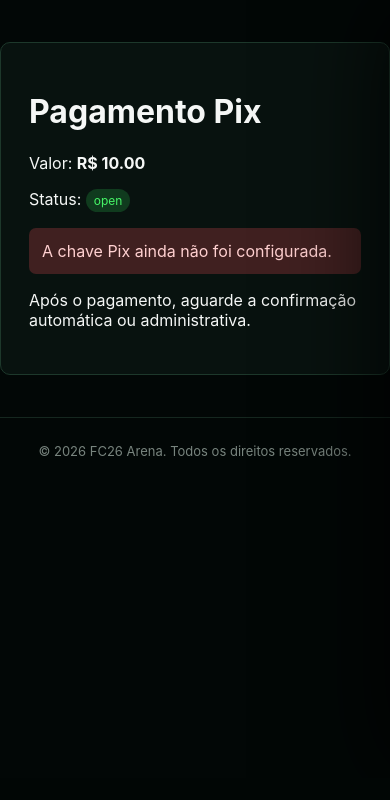
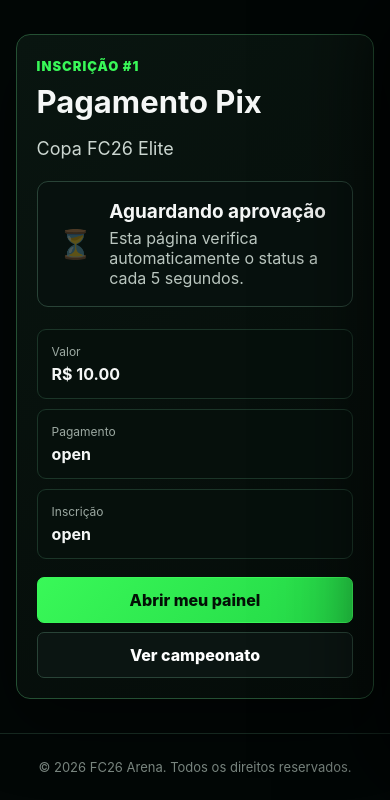
Before and after one commit to alex216br-dotcom/FC26Arena-Web, a FastAPI app: page /pagamento/1 in a window 390 px wide. Shown: the part 66-866 px from the top of the page. Before the commit the page ends 522 px from the top, so only its background shows below. Run offline with FastAPI, Linux system fonts and the light colour scheme; a user stored in the database is signed in; tables that the repository leaves empty hold one stand-in row (values such as "Sample post"); some libraries are stand-ins or nearby versions.

Commit message:
Corrigir aprovação de pagamentos

```diff
--- a/app/main.py
+++ b/app/main.py
@@ -24,7 +24,8 @@ from .models import (
 from .security import hash_password, token_urlsafe, verify_password
 from .services import (
     audit, clear_tournament_matches, entry_name, generate_groups,
-    process_confirmed_result, seed_achievements, sorted_group, unique_slug,
+    process_confirmed_result, registration_users, seed_achievements,
+    sorted_group, unique_slug,
 )
 
 BASE = Path(__file__).resolve().parent
@@ -129,6 +130,44 @@ def registration_ea_id(registration: Registration | None) -> str:
     if registration is None or not registration.user:
         return "—"
     return registration.user.ea_id or "—"
+
+
+def apply_payment_status(
+    db: Session,
+    payment: Payment,
+    status: str,
+) -> tuple[Payment, Registration]:
+    """
+    Mantém o pagamento e a inscrição sempre sincronizados.
+    """
+    normalized_status = status.strip().lower()
+    allowed_statuses = {"pending", "approved", "rejected"}
+
+    if normalized_status not in allowed_statuses:
+        raise ValueError("Status de pagamento inválido.")
+
+    registration = db.get(Registration, payment.registration_id)
+    if not registration:
+        raise ValueError("A inscrição vinculada ao pagamento não existe.")
+
+    payment.status = normalized_status
+
+    if normalized_status == "approved":
+        registration.payment_status = "approved"
+        registration.status = "approved"
+    elif normalized_status == "rejected":
+        registration.payment_status = "rejected"
+        registration.status = "rejected"
+    else:
+        registration.payment_status = "pending"
+        registration.status = "pending"
+
+    db.flush()
+    db.commit()
+    db.refresh(payment)
+    db.refresh(registration)
+    return payment, registration
+
 
 def tournament_registration_counts(db: Session, tournament_id: int) -> dict[str, int]:
     registrations = db.scalars(
@@ -433,10 +472,25 @@ def tournament_register(
 @app.get("/pagamento/{payment_id}", response_class=HTMLResponse)
 def payment_page(payment_id: int, request: Request, db: Session = Depends(get_db)):
     user = require_user(request, db)
-    payment = db.get(Payment, payment_id)
+    payment = db.scalar(
+        select(Payment)
+        .options(
+            selectinload(Payment.registration).selectinload(Registration.tournament),
+            selectinload(Payment.registration).selectinload(Registration.user),
+            selectinload(Payment.registration).selectinload(Registration.team),
+        )
+        .where(Payment.id == payment_id)
+    )
     if not payment or not registration_contains_user(db, payment.registration, user):
         raise HTTPException(404)
-    return templates.TemplateResponse("payment.html", ctx(request, payment=payment))
+
+    response = templates.TemplateResponse(
+        "payment.html",
+        ctx(request, payment=payment),
+    )
+    response.headers["Cache-Control"] = "no-store, no-cache, must-revalidate"
+    response.headers["Pragma"] = "no-cache"
+    return response
 
 @app.post("/webhooks/pagamento")
 def payment_webhook(
@@ -452,12 +506,26 @@ def payment_webhook(
     if not payment:
         raise HTTPException(404)
     payment.external_id = external_id
-    payment.status = status
-    if status == "approved":
-        payment.registration.payment_status = "approved"
-        payment.registration.status = "approved"
-    db.commit()
-    return {"ok": True}
+    try:
+        payment, registration = apply_payment_status(db, payment, status)
+    except ValueError as exc:
+        db.rollback()
+        raise HTTPException(400, str(exc))
+
+    if payment.status == "approved":
+        for recipient in registration_users(db, registration):
+            notify_user(
+                db,
+                recipient,
+                "Pagamento aprovado",
+                f"Seu pagamento da inscrição em {registration.tournament.name} foi aprovado.",
+            )
+
+    return {
+        "ok": True,
+        "payment_status": payment.status,
+        "registration_status": registration.status,
+    }
 
 @app.get("/times", response_class=HTMLResponse)
 def teams_page(request: Request, db: Session = Depends(get_db)):
@@ -657,7 +725,16 @@ def admin_dashboard(request: Request, db: Session = Depends(get_db)):
     tournaments = db.scalars(select(Tournament).order_by(Tournament.id.desc())).all()
     users = db.scalars(select(User).order_by(User.id.desc())).all()
     registrations = db.scalars(select(Registration).order_by(Registration.id.desc())).all()
-    payments = db.scalars(select(Payment).order_by(Payment.id.desc()).limit(20)).all()
+    payments = db.scalars(
+        select(Payment)
+        .options(
+            selectinload(Payment.registration).selectinload(Registration.tournament),
+            selectinload(Payment.registration).selectinload(Registration.user),
+            selectinload(Payment.registration).selectinload(Registration.team),
+        )
+        .order_by(Payment.id.desc())
+        .limit(50)
+    ).all()
     reports = db.scalars(select(Report).order_by(Report.id.desc()).limit(20)).all()
     tickets = db.scalars(select(SupportTicket).order_by(SupportTicket.id.desc()).limit(20)).all()
     coupons = db.scalars(select(Coupon).order_by(Coupon.id.desc())).all()
@@ -696,6 +773,7 @@ def admin_dashboard(request: Request, db: Session = Depends(get_db)):
         coupons=coupons,
         audits=audits,
         stats=stats,
+        registration_label=registration_label,
         message=request.query_params.get("message"),
     ))
 
@@ -1187,22 +1265,80 @@ def admin_draw_groups(tournament_id: int, request: Request, db: Session = Depend
     audit(db, "draw_groups", "tournament", tournament_id, message)
     return admin_redirect(message, f"/admin/campeonato/{tournament_id}")
 
+
 @app.post("/admin/pagamento/{payment_id}")
-def admin_payment(payment_id: int, request: Request, status: Annotated[str, Form()], db: Session = Depends(get_db)):
+def admin_payment(
+    payment_id: int,
+    request: Request,
+    status: Annotated[str, Form()],
+    db: Session = Depends(get_db),
+):
     require_admin(request)
-    payment = db.get(Payment, payment_id)
+
+    payment = db.scalar(
+        select(Payment)
+        .options(
+            selectinload(Payment.registration).selectinload(Registration.tournament),
+            selectinload(Payment.registration).selectinload(Registration.user),
+            selectinload(Payment.registration).selectinload(Registration.team),
+        )
+        .where(Payment.id == payment_id)
+    )
     if not payment:
-        raise HTTPException(404)
-    payment.status = status
-    if status == "approved":
-        payment.registration.payment_status = "approved"
-        payment.registration.status = "approved"
-    elif status == "rejected":
-        payment.registration.payment_status = "rejected"
-        payment.registration.status = "rejected"
-    db.commit()
-    audit(db, "payment", "payment", payment.id, status)
-    return RedirectResponse("/admin?message=Pagamento atualizado", 303)
+        return admin_redirect("Pagamento não encontrado.", "/admin#pagamentos")
+
+    try:
+        payment, registration = apply_payment_status(db, payment, status)
+    except Exception as exc:
+        db.rollback()
+        return admin_redirect(
+            f"Não foi possível atualizar o pagamento: {exc}",
+            "/admin#pagamentos",
+        )
+
+    if payment.status == "approved":
+        subject = "Pagamento aprovado"
+        body = (
+            f"Seu pagamento da inscrição em "
+            f"{registration.tournament.name} foi aprovado. "
+            f"Sua inscrição está confirmada."
+        )
+    elif payment.status == "rejected":
+        subject = "Pagamento recusado"
+        body = (
+            f"O pagamento da inscrição em "
+            f"{registration.tournament.name} foi recusado. "
+            f"Entre em contato com o suporte se precisar."
+        )
+    else:
+        subject = "Pagamento pendente"
+        body = (
+            f"O pagamento da inscrição em "
+            f"{registration.tournament.name} voltou para análise."
+        )
+
+    for recipient in registration_users(db, registration):
+        notify_user(db, recipient, subject, body)
+
+    audit(
+        db,
+        "payment",
+        "payment",
+        payment.id,
+        (
+            f"payment={payment.status}; "
+            f"registration={registration.status}; "
+            f"registration_id={registration.id}"
+        ),
+    )
+
+    return admin_redirect(
+        (
+            f"Pagamento #{payment.id} atualizado para {payment.status}. "
+            f"Inscrição #{registration.id}: {registration.status}."
+        ),
+        "/admin#pagamentos",
+    )
 
 @app.post("/admin/denuncia/{report_id}")
 def admin_report(report_id: int, request: Request, status: Annotated[str, Form()], db: Session = Depends(get_db)):
--- a/app/static/style.css
+++ b/app/static/style.css
@@ -397,3 +397,42 @@ body.menu-open{overflow:hidden}
   .admin-switcher select{width:100%;min-width:0}
   .admin-save-area .btn{width:100%;min-width:0}
 }
+
+
+/* Correção do fluxo de pagamento */
+.payment-card{
+  width:min(720px,100%);margin:auto;padding:28px;border:1px solid #245033;
+  border-radius:14px;background:linear-gradient(145deg,#091510,#050c09);
+  box-shadow:0 25px 70px #0007
+}
+.payment-card h1{font-size:38px;margin:8px 0}.payment-tournament{color:#cbd6d0;font-size:18px}
+.payment-status-box{display:flex;gap:15px;align-items:center;margin:22px 0;padding:18px;border-radius:11px;border:1px solid #294337;background:#07110e}
+.payment-status-box strong{display:block;font-size:19px}.payment-status-box p{margin:5px 0 0;color:#bac6bf}
+.payment-status-approved{border-color:#32b84b;background:#0a2712}.payment-status-rejected{border-color:#883333;background:#281010}
+.payment-status-icon{font-size:31px}.payment-pulse{animation:paymentPulse 1.2s infinite}
+@keyframes paymentPulse{50%{opacity:.35;transform:scale(.9)}}
+.payment-details{display:grid;grid-template-columns:repeat(3,1fr);gap:10px;margin:18px 0}
+.payment-details div{padding:14px;border:1px solid #1b3528;border-radius:9px;background:#06100c}
+.payment-details span,.payment-details strong{display:block}.payment-details span{color:var(--muted);font-size:12px;margin-bottom:5px}
+.pix-panel{margin:18px 0}.pix-panel p{margin-top:0}.pix-value{overflow-wrap:anywhere;color:var(--green)}
+.payment-actions{display:flex;gap:9px;flex-wrap:wrap;margin-top:17px}
+
+.admin-payment-list{display:grid;gap:10px}
+.admin-payment-row{
+  display:grid;grid-template-columns:minmax(220px,1fr) auto auto;gap:16px;align-items:center;
+  padding:15px;border:1px solid #1b3528;border-radius:10px;background:#06100c
+}
+.admin-payment-main strong,.admin-payment-main small{display:block}
+.admin-payment-main small{margin-top:5px;color:var(--muted)}
+.admin-payment-states{display:grid;gap:6px;font-size:12px}
+.admin-payment-actions{display:flex;gap:6px;flex-wrap:wrap;justify-content:flex-end}
+
+@media(max-width:900px){
+  .admin-payment-row{grid-template-columns:1fr}
+  .admin-payment-actions{justify-content:flex-start}
+}
+@media(max-width:600px){
+  .payment-card{padding:20px}.payment-card h1{font-size:31px}
+  .payment-details{grid-template-columns:1fr}.payment-actions{display:grid}
+  .payment-actions .btn{width:100%}
+}
--- a/app/templates/payment.html
+++ b/app/templates/payment.html
@@ -1 +1,68 @@
-{% extends "base.html" %}{% block content %}<div class="form-card"><h1>Pagamento Pix</h1><p>Valor: <strong>R$ {{ '%.2f'|format(payment.amount) }}</strong></p><p>Status: <span class="badge">{{ payment.status }}</span></p>{% if pix_key %}<div class="panel"><p>Chave Pix:</p><strong>{{ pix_key }}</strong></div>{% else %}<div class="alert">A chave Pix ainda não foi configurada.</div>{% endif %}<p>Após o pagamento, aguarde a confirmação automática ou administrativa.</p></div>{% endblock %}
+{% extends "base.html" %}
+{% block title %}Pagamento — FC26 Arena{% endblock %}
+{% block content %}
+{% if payment.status == 'pending' %}
+  <meta http-equiv="refresh" content="5">
+{% endif %}
+
+<section class="container section">
+  <div class="payment-card">
+    <span class="eyebrow">INSCRIÇÃO #{{ payment.registration.id }}</span>
+    <h1>Pagamento Pix</h1>
+    <p class="payment-tournament">{{ payment.registration.tournament.name }}</p>
+
+    <div class="payment-status-box payment-status-{{ payment.status }}">
+      {% if payment.status == 'approved' %}
+        <span class="payment-status-icon">✅</span>
+        <div>
+          <strong>Pagamento aprovado</strong>
+          <p>Sua inscrição foi confirmada e você já está participando do campeonato.</p>
+        </div>
+      {% elif payment.status == 'rejected' %}
+        <span class="payment-status-icon">❌</span>
+        <div>
+          <strong>Pagamento recusado</strong>
+          <p>Entre em contato com o suporte para verificar o pagamento.</p>
+        </div>
+      {% else %}
+        <span class="payment-status-icon payment-pulse">⏳</span>
+        <div>
+          <strong>Aguardando aprovação</strong>
+          <p>Esta página verifica automaticamente o status a cada 5 segundos.</p>
+        </div>
+      {% endif %}
+    </div>
+
+    <div class="payment-details">
+      <div><span>Valor</span><strong>R$ {{ '%.2f'|format(payment.amount) }}</strong></div>
+      <div><span>Pagamento</span><strong>{{ payment.status }}</strong></div>
+      <div><span>Inscrição</span><strong>{{ payment.registration.status }}</strong></div>
+    </div>
+
+    {% if payment.status == 'pending' %}
+      {% if pix_key %}
+        <div class="panel pix-panel">
+          <p>Chave Pix</p>
+          <strong class="pix-value">{{ pix_key }}</strong>
+        </div>
+      {% else %}
+        <div class="alert">A chave Pix ainda não foi configurada.</div>
+      {% endif %}
+
+      <p class="muted">
+        Após realizar o pagamento, aguarde a confirmação administrativa.
+        Você também pode atualizar manualmente esta página.
+      </p>
+      <div class="payment-actions">
+        <a class="btn btn-primary" href="/pagamento/{{ payment.id }}">🔄 Atualizar status</a>
+        <a class="btn" href="/painel">Voltar ao painel</a>
+      </div>
+    {% else %}
+      <div class="payment-actions">
+        <a class="btn btn-primary" href="/painel">Abrir meu painel</a>
+        <a class="btn" href="/campeonato/{{ payment.registration.tournament.slug }}">Ver campeonato</a>
+      </div>
+    {% endif %}
+  </div>
+</section>
+{% endblock %}
```
Also changed, not shown: app/templates/admin.html (+40 -5 lines), app/templates/dashboard.html (+6 -1 lines), README.md.
